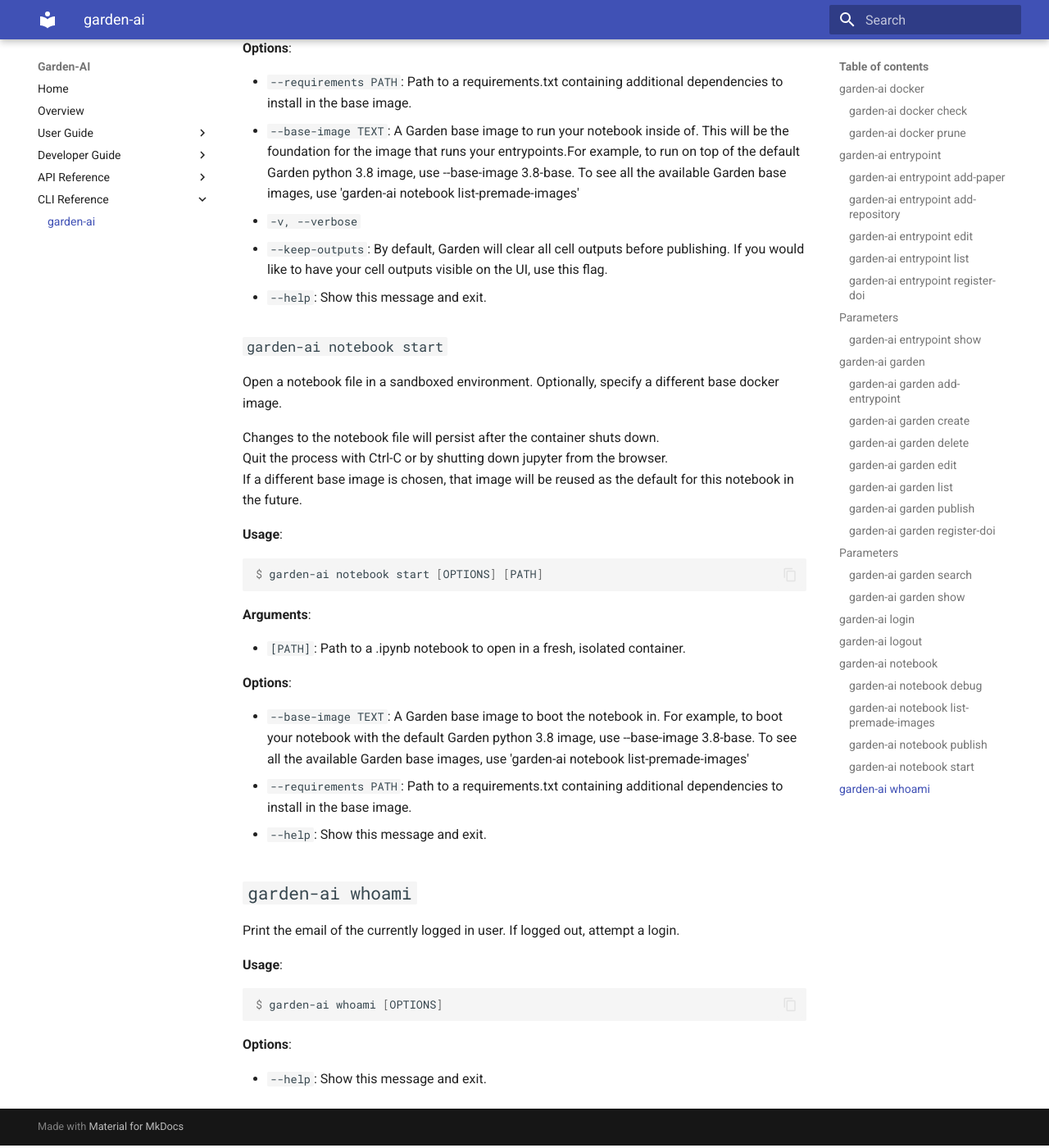
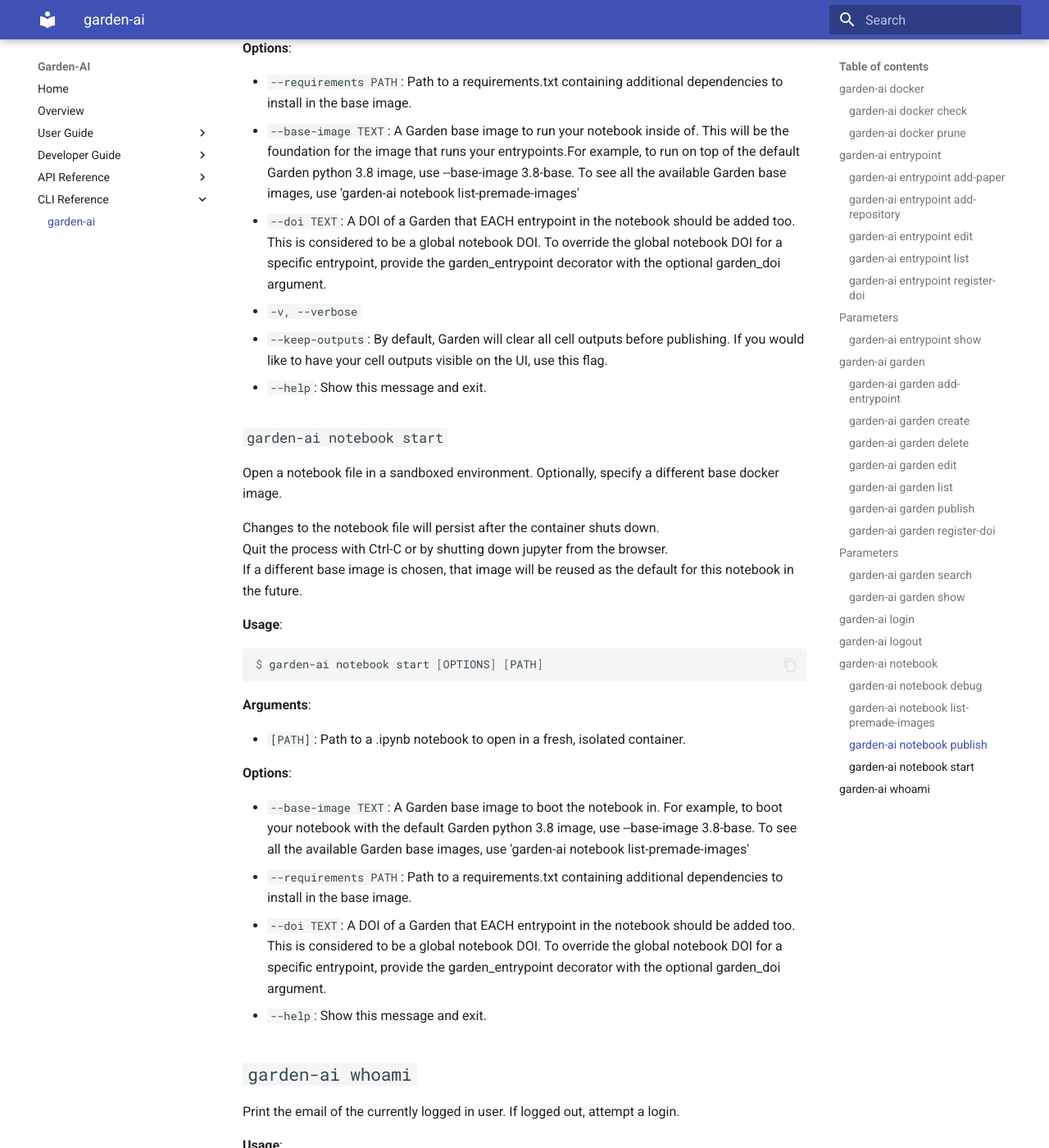
Before and after one commit to Garden-AI/garden, an MkDocs documentation site: the page built from docs/garden-ai.md, in a window 1280 px wide and 1400 px high, scrolled down 11658 px. Shown: the whole window at 82% size. Built offline with MkDocs 1.6.1 and Material for MkDocs 9.7.7, drawn with Linux system fonts in a browser that asks for light colours.

Commit message:
docs update

```diff
--- a/docs/garden-ai.md
+++ b/docs/garden-ai.md
@@ -498,6 +498,7 @@
 
 * `--requirements PATH`: Path to a requirements.txt containing additional dependencies to install in the base image.
 * `--base-image TEXT`: A Garden base image to run your notebook inside of. This will be the foundation for the image that runs your entrypoints.For example, to run on top of the default Garden python 3.8 image, use --base-image 3.8-base. To see all the available Garden base images, use 'garden-ai notebook list-premade-images'
+* `--doi TEXT`: A DOI of a Garden that EACH entrypoint in the notebook should be added too. This is considered to be a global notebook DOI. To override the global notebook DOI for a specific entrypoint, provide the garden_entrypoint decorator with the optional garden_doi argument.
 * `-v, --verbose`
 * `--keep-outputs`: By default, Garden will clear all cell outputs before publishing. If you would like to have your cell outputs visible on the UI, use this flag.
 * `--help`: Show this message and exit.
@@ -524,6 +525,7 @@
 
 * `--base-image TEXT`: A Garden base image to boot the notebook in. For example, to boot your notebook with the default Garden python 3.8 image, use --base-image 3.8-base. To see all the available Garden base images, use 'garden-ai notebook list-premade-images'
 * `--requirements PATH`: Path to a requirements.txt containing additional dependencies to install in the base image.
+* `--doi TEXT`: A DOI of a Garden that EACH entrypoint in the notebook should be added too. This is considered to be a global notebook DOI. To override the global notebook DOI for a specific entrypoint, provide the garden_entrypoint decorator with the optional garden_doi argument.
 * `--help`: Show this message and exit.
 
 ## `garden-ai whoami`
```
